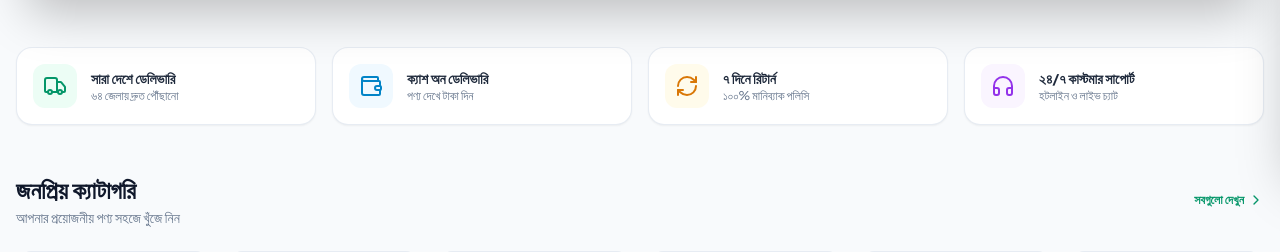
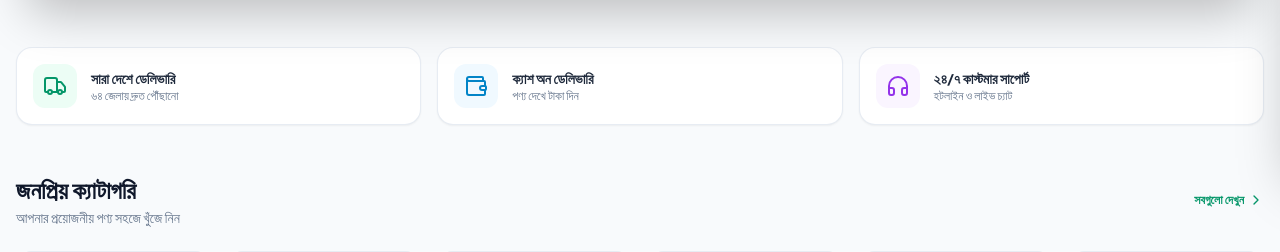
Before and after one commit to rahatujannat-cmd/bongo_bazar, a Flask app: page / in a window 1280 px wide. Shown: the part 630-882 px from the top of the page. Run offline with Flask 3, Linux system fonts and the light colour scheme; data comes from the database, SQL or seed files in the repository; data that the repository does not hold is empty; some libraries are stand-ins or nearby versions.

Commit message:
Remove easy return badge and 7-day 100% money back policy banners

```diff
--- a/templates/about.html
+++ b/templates/about.html
@@ -93,15 +93,15 @@
                     <i data-lucide="smile" class="w-6 h-6"></i>
                 </div>
                 <h4 class="font-bold text-slate-900 text-sm">গ্রাহক সন্তুষ্টি অগ্রাধিকার</h4>
-                <p class="text-xs text-slate-500 leading-relaxed">পণ্য পছন্দ না হলে কোনো প্রশ্ন ছাড়াই ৭ দিনের মধ্যে সহজ রিটার্ন ও রিফান্ড সুবিধা।</p>
+                <p class="text-xs text-slate-500 leading-relaxed">গ্রাহকের চাহিদা ও সঠিক সেবা নিশ্চিত করতে আমাদের ডেডিকেটেড সাপোর্ট টিম সর্বদা প্রস্তুত।</p>
             </div>
 
             <div class="bg-white p-6 rounded-3xl border border-slate-200 shadow-sm space-y-3">
                 <div class="w-12 h-12 rounded-2xl bg-purple-100 text-purple-600 flex items-center justify-center font-bold">
                     <i data-lucide="lock" class="w-6 h-6"></i>
                 </div>
-                <h4 class="font-bold text-slate-900 text-sm">নিরাপদ পেমেন্ট</h4>
-                <p class="text-xs text-slate-500 leading-relaxed">বিকাশ, নগদ, রকেট, কার্ড কিংবা ক্যাশ অন ডেলিভারি—সব মাধ্যমেই সম্পূর্ণ সুরক্ষিত।</p>
+                <h4 class="font-bold text-slate-900 text-sm">নিরাপদ ক্যাশ অন ডেলিভারি</h4>
+                <p class="text-xs text-slate-500 leading-relaxed">পণ্য হাতে পেয়ে দেখে টাকা পরিশোধের সম্পূর্ণ বিশ্বস্ত ও সুরক্ষিত কেনাকাটার সুবিধা।</p>
             </div>
         </div>
     </div>
--- a/templates/base.html
+++ b/templates/base.html
@@ -307,7 +307,7 @@
                     </span>
                 </div>
                 <p class="text-xs text-slate-400 leading-relaxed">
-                    বাংলাদেশের সর্ববৃহৎ ও বিশ্বস্ত ই-কমার্স প্ল্যাটফর্ম। ১০০% খাঁটি পণ্য, দ্রুততম দেশব্যাপী ডেলিভারি এবং সহজ রিটার্ন সুবিধা।
+                    বাংলাদেশের সর্ববৃহৎ ও বিশ্বস্ত ই-কমার্স প্ল্যাটফর্ম। ১০০% খাঁটি পণ্য ও দ্রুততম দেশব্যাপী হোম ডেলিভারি সুবিধা।
                 </p>
                 <div class="text-xs space-y-1.5 text-slate-400">
                     <p class="flex items-center gap-2"><i data-lucide="map-pin" class="w-4 h-4 text-emerald-400"></i> হাউজ ১২, রোড ৫, গুলশান-১, ঢাকা-১২১২</p>
--- a/templates/index.html
+++ b/templates/index.html
@@ -43,10 +43,6 @@
                         <i data-lucide="truck" class="w-4 h-4 text-emerald-400"></i>
                         <span>দ্রুত হোম ডেলিভারি</span>
                     </div>
-                    <div class="flex items-center gap-1.5">
-                        <i data-lucide="shield-check" class="w-4 h-4 text-emerald-400"></i>
-                        <span>সহজ রিটার্ন</span>
-                    </div>
                 </div>
             </div>
 
@@ -67,7 +63,7 @@
 
     <!-- Value Propositions / Feature Badges -->
     <section class="max-w-7xl mx-auto px-4">
-        <div class="grid grid-cols-2 md:grid-cols-4 gap-4">
+        <div class="grid grid-cols-1 sm:grid-cols-3 gap-4">
 
             <div class="flex items-center gap-3.5 p-4 rounded-2xl bg-white border border-slate-200/80 shadow-sm">
                 <div class="w-11 h-11 rounded-xl bg-emerald-50 text-emerald-600 flex items-center justify-center flex-shrink-0">
@@ -86,16 +82,6 @@
                 <div>
                     <h4 class="text-sm font-bold text-slate-800">ক্যাশ অন ডেলিভারি</h4>
                     <p class="text-xs text-slate-500">পণ্য দেখে টাকা দিন</p>
-                </div>
-            </div>
-
-            <div class="flex items-center gap-3.5 p-4 rounded-2xl bg-white border border-slate-200/80 shadow-sm">
-                <div class="w-11 h-11 rounded-xl bg-amber-50 text-amber-600 flex items-center justify-center flex-shrink-0">
-                    <i data-lucide="refresh-cw" class="w-6 h-6"></i>
-                </div>
-                <div>
-                    <h4 class="text-sm font-bold text-slate-800">৭ দিনে রিটার্ন</h4>
-                    <p class="text-xs text-slate-500">১০০% মানিব্যাক পলিসি</p>
                 </div>
             </div>
 
--- a/templates/product_detail.html
+++ b/templates/product_detail.html
@@ -196,8 +196,8 @@
                         <span>ঢাকায় ২৪-৪৮ ঘণ্টা, ঢাকার বাইরে ২-৩ দিন</span>
                     </div>
                     <div class="flex items-center gap-2 p-2 rounded-xl bg-slate-50">
-                        <i data-lucide="shield" class="w-4 h-4 text-emerald-600 flex-shrink-0"></i>
-                        <span>৭ দিনে নিশ্চিত রিটার্ন ও রিফান্ড</span>
+                        <i data-lucide="wallet" class="w-4 h-4 text-emerald-600 flex-shrink-0"></i>
+                        <span>ক্যাশ অন ডেলিভারি সুবিধা</span>
                     </div>
                 </div>
 
```
Also changed, not shown: templates/cart.html (+3 -8 lines).
